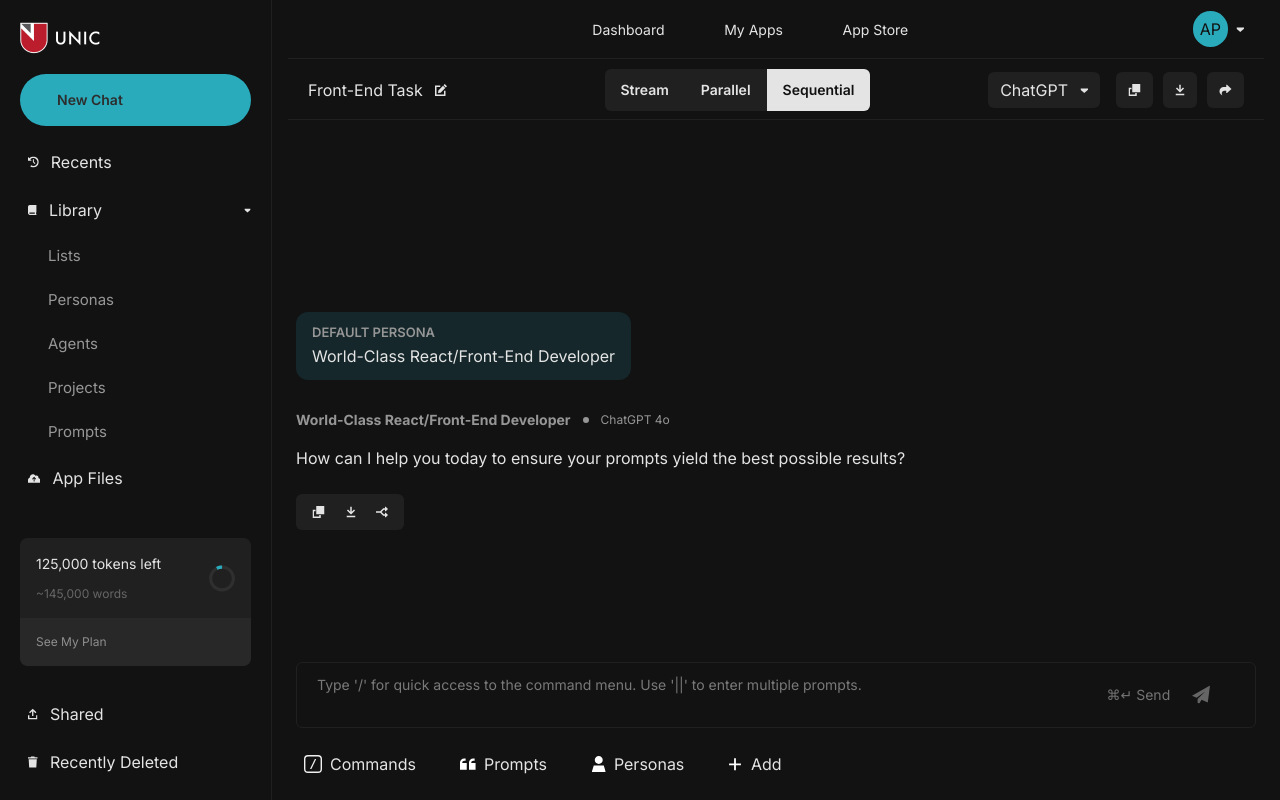
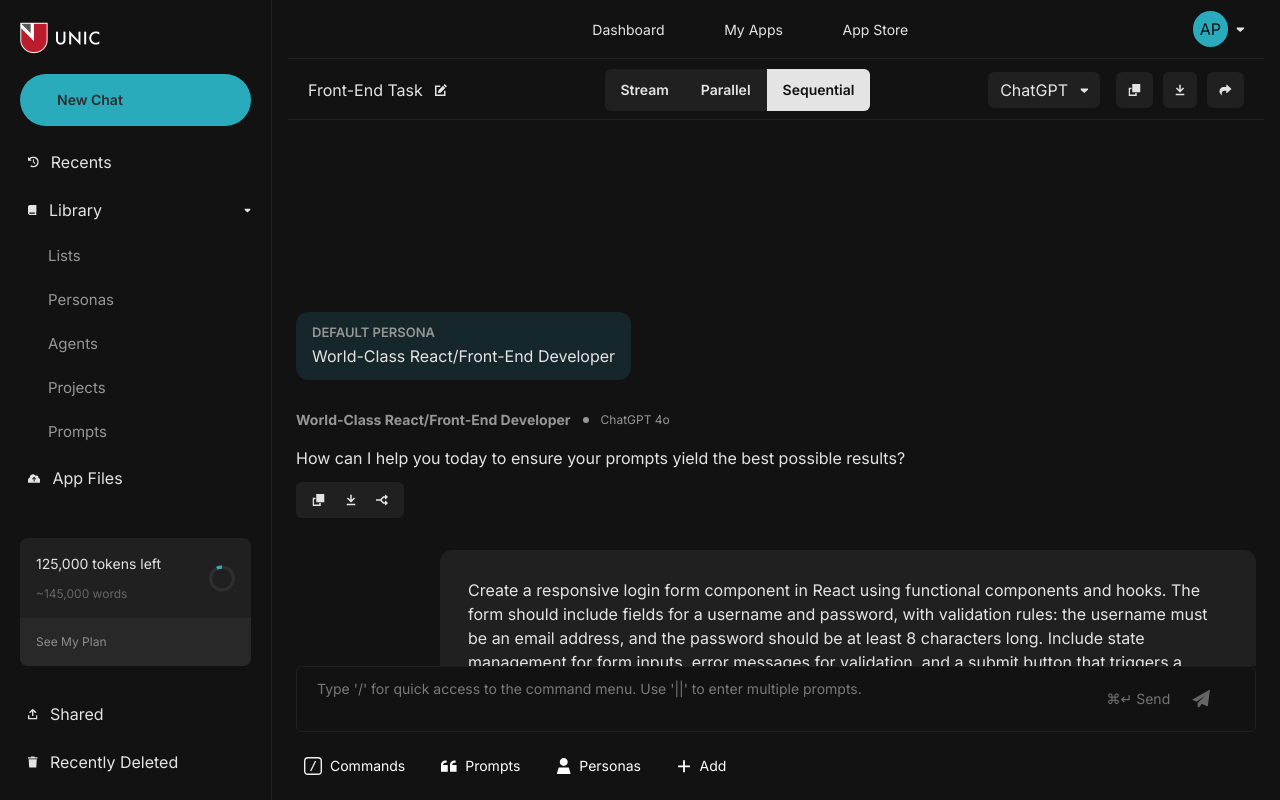
Before and after one commit to victory-a/unic_assessment, a Next.js app: page / in a window 1280 px wide. Built offline with nearby package versions, Linux system fonts and the light colour scheme.

Commit message:
chat components ui done

```diff
--- a/src/components/ActionBar.tsx
+++ b/src/components/ActionBar.tsx
@@ -5,7 +5,7 @@ import React from 'react';
 
 const ActionBar = () => {
   return (
-    <div className='mt-[1.5rem] flex h-9 w-[6.75rem] items-center justify-evenly gap-1 rounded-md bg-foreground'>
+    <div className='mt-3 flex h-9 w-[6.75rem] items-center justify-evenly gap-1 rounded-md bg-foreground'>
       <button>
         <CopyIcon />
       </button>
--- a/src/components/ActionButton.tsx
+++ b/src/components/ActionButton.tsx
@@ -11,7 +11,7 @@ const ActionButton = ({ handleClick = () => {}, icon, label, disabled = false }:
   return (
     <button
       onClick={handleClick}
-      className='flex items-center gap-2 rounded-lg p-2 hover:bg-grey-400 disabled:bg-transparent'
+      className='flex items-center gap-2 rounded-lg p-2 text-sm font-medium text-white hover:bg-grey-400 disabled:bg-transparent'
       type='button'
       disabled={disabled}
     >
--- a/src/components/ChatInput.tsx
+++ b/src/components/ChatInput.tsx
@@ -45,9 +45,9 @@ const ChatInput = () => {
           </button>
         </div>
       </form>
-      <div className='mb-4 flex flex-wrap gap-x-[1.75rem] gap-y-1.5'>
+      <div className='mb-4 flex flex-wrap gap-x-5 gap-y-1.5'>
         <ActionButton label='Commands' icon={<CommandIcon />} />
-        <ActionButton label='Prompts' icon={<QuoteIcon />} disabled />
+        <ActionButton label='Prompts' icon={<QuoteIcon />} disabled={true} />
         <ActionButton label='Personas' icon={<UserIcon />} disabled />
         <ActionButton label='Add' icon={<PlusIcon width={14.62} height={14.62} fill='#fff' />} disabled />
       </div>
--- /dev/null
+++ b/src/components/ChatQuestion.tsx
@@ -0,0 +1,24 @@
+import React from 'react';
+import ActionBar from './ActionBar';
+
+const ChatQuestion = () => {
+  return (
+    <div className='my-3 ml-auto w-[92%] md:my-8 md:w-[85%]'>
+      <div className='rounded-xl bg-foreground p-3 md:p-7'>
+        <p className='font-medium'>
+          Create a responsive login form component in React using functional components and hooks. The form should
+          include fields for a username and password, with validation rules: the username must be an email address, and
+          the password should be at least 8 characters long. Include state management for form inputs, error messages
+          for validation, and a submit button that triggers a mock API call to authenticate the user. Style the form
+          using CSS-in-JS with styled-components or a similar library, ensuring it looks good on both desktop and mobile
+          screens.
+        </p>
+      </div>
+      <div className='flex justify-end'>
+        <ActionBar />
+      </div>
+    </div>
+  );
+};
+
+export default ChatQuestion;
--- a/src/components/Layout/AppLayout.tsx
+++ b/src/components/Layout/AppLayout.tsx
@@ -26,7 +26,7 @@ const AppLayout = (props: PropsWithChildren) => {
     <div
       className={clsMerge(
         inter.className,
-        'no-scrollbar relative flex h-[100dvh] w-[100dhv] flex-col overflow-y-auto md:flex-row md:overflow-x-hidden md:overflow-y-hidden',
+        'no-scrollbar flex h-[100dvh] w-[100dhv] flex-col overflow-y-auto md:flex-row md:overflow-x-hidden md:overflow-y-hidden',
       )}
     >
       {width && width > 768 ? <SideBar /> : null}
--- /dev/null
+++ b/src/components/Layout/ChatResponse.tsx
@@ -0,0 +1,17 @@
+import React from 'react';
+import ActionBar from '../ActionBar';
+
+const ChatResponse = () => {
+  return (
+    <div className='mr-auto w-[92%] md:my-8 md:w-[85%]'>
+      <p className='font-medium'>
+        Lorem ipsum dolor sit amet consectetur adipisicing elit. Error nam saepe neque ipsam impedit illo fugiat, esse
+        minima ab placeat hic aspernatur consequatur ducimus aut tenetur repellendus modi cumque quae ex itaque. Velit
+        architecto pariatur quis magni possimus! Facere, est?
+      </p>
+      <ActionBar />
+    </div>
+  );
+};
+
+export default ChatResponse;
--- a/src/pages/index.tsx
+++ b/src/pages/index.tsx
@@ -1,14 +1,23 @@
 import ChatInput from '@/components/ChatInput';
+import ChatQuestion from '@/components/ChatQuestion';
 import AppLayout from '@/components/Layout/AppLayout';
+import ChatResponse from '@/components/Layout/ChatResponse';
 import PersonaDisplay from '@/components/PersonaDisplay';
 
 export default function Home() {
   return (
     <AppLayout>
-      <div className='pt-10 md:pt-48'>
+      <div className='pb-[12.5rem] pt-10 sm:pb-[10rem] md:pt-48'>
         <PersonaDisplay />
+        {/* chat content goes here */}
+        <div>
+          <ChatQuestion />
+          <ChatResponse />
+        </div>
+
+        {/* chat content goes here */}
       </div>
-      <div className='absolute bottom-0 w-full lg:max-w-[60rem]'>
+      <div className='fixed bottom-0 w-full bg-background lg:max-w-[60rem]'>
         <ChatInput />
       </div>
     </AppLayout>
```
